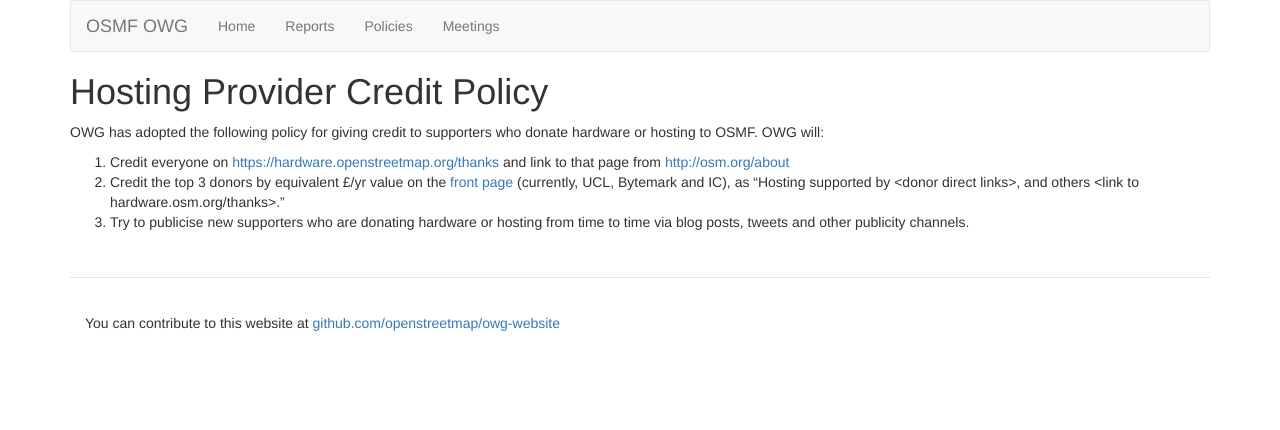
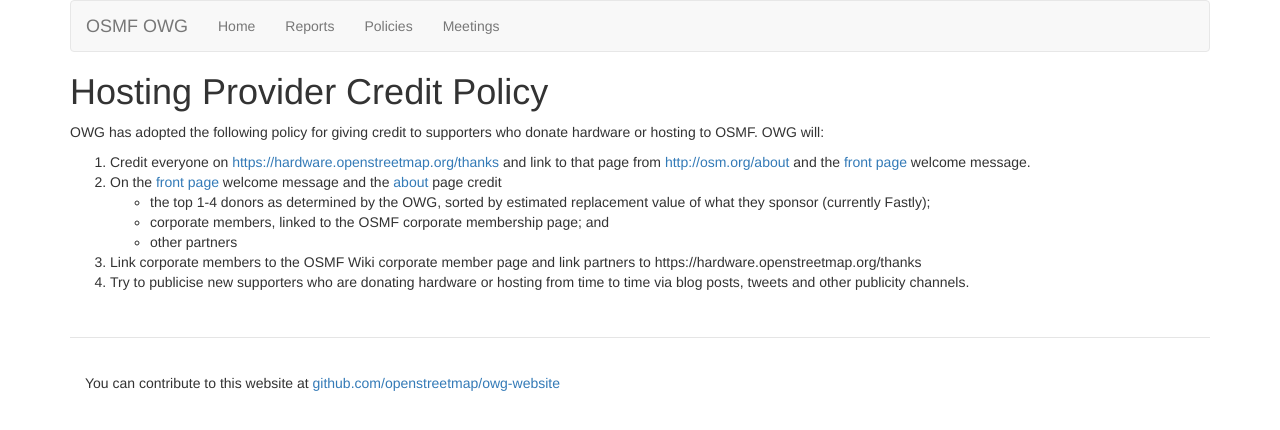
Before and after one commit to openstreetmap/owg-website, a Jekyll site: the page built from policies/hosting-credit.md, in a window 1280 px wide. Shown: the top 430 px of the page. Built offline with Jekyll 4.4.1, drawn with Linux system fonts in a browser that asks for light colours.

Commit message:
Revise the hosting credit policy
Rather than adjusting the policy whenever the number of major
donors changes, this allows for some flexability in the number
listed based on who the current donors are.

Also list corporate members, who are an important source of funding.

```diff
--- a/policies/hosting-credit.md
+++ b/policies/hosting-credit.md
@@ -7,6 +7,10 @@
 
 OWG has adopted the following policy for giving credit to supporters who donate hardware or hosting to OSMF. OWG will:
 
-1. Credit everyone on [https://hardware.openstreetmap.org/thanks](https://hardware.openstreetmap.org/thanks) and link to that page from [http://osm.org/about](http://osm.org/about)
-2. Credit the top 3 donors by equivalent £/yr value on the [front page](http://www.openstreetmap.org/) (currently, UCL, Bytemark and IC), as "Hosting supported by \<donor direct links>, and others \<link to hardware.osm.org/thanks>."
-3. Try to publicise new supporters who are donating hardware or hosting from time to time via blog posts, tweets and other publicity channels.
+1. Credit everyone on [https://hardware.openstreetmap.org/thanks](https://hardware.openstreetmap.org/thanks) and link to that page from [http://osm.org/about](http://osm.org/about) and the [front page](http://www.openstreetmap.org/) welcome message.
+2. On the [front page](http://www.openstreetmap.org/) welcome message and the [about](http://osm.org/about) page credit
+    - the top 1-4 donors as determined by the OWG, sorted by estimated replacement value of what they sponsor (currently Fastly);
+    - corporate members, linked to the OSMF corporate membership page; and
+    - other partners
+3. Link corporate members to the OSMF Wiki corporate member page and link partners to https://hardware.openstreetmap.org/thanks
+4. Try to publicise new supporters who are donating hardware or hosting from time to time via blog posts, tweets and other publicity channels.
```
